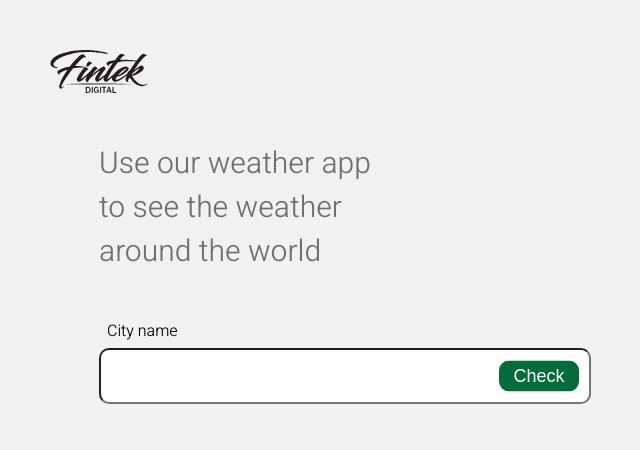
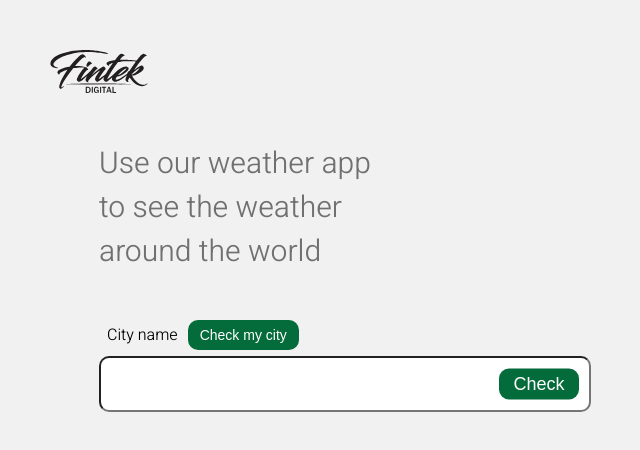
Before and after one commit to OfekMajar/WeatherTracker, a React (Vite) app in the folder WeatherTrackerFrontEnd/: page / in a window 1280 px wide. Shown: the top 450 px of the page, without its empty margins (295-935 px from the left). Built offline with nearby package versions, Linux system fonts and the light colour scheme; no server answers.

Commit message:
added check my city

```diff
--- a/WeatherTrackerFrontEnd/src/Context/Weather.jsx
+++ b/WeatherTrackerFrontEnd/src/Context/Weather.jsx
@@ -2,6 +2,7 @@ import { createContext, useState } from "react";
 import propTypes from "prop-types";
 import axios from "axios";
 import { baseUrl } from "../utils/backEndUtils";
+import { toastError, toastLoading, toastSuccess } from "../components/AppToaster/toastCommands";
 
 export const WeatherContext = createContext({});
 
@@ -14,13 +15,21 @@ export default function WeatherProvider({ children }) {
         params: { lat: latitude, lon: longitude },
       });
       const { data } = res;
+
       if (res.status === 200 && data.status !== 400) {
         setWeather(data);
-      } else {
-        console.error("Error fetching weather data:", data.message);
+        toastSuccess(`${data?.location?.name}'s weather`);
+      }
+      if (data.status === 400) {
+        toastError(data.message);
+        setWeather();
       }
     } catch (error) {
-      console.error("Error fetching weather data:", error);
+      console.error("Error fetching city data:", error);
+      setWeather();
+      toastError(error);
+    } finally {
+      toastLoading(false);
     }
   };
 
@@ -43,7 +52,6 @@ export default function WeatherProvider({ children }) {
   const shared = {
     weather,
     setWeather,
-    fetchWeatherByCoordinates,
     fetchCurrentLocationWeather,
   };
 
--- a/WeatherTrackerFrontEnd/src/components/SearchBar/SearchBar.jsx
+++ b/WeatherTrackerFrontEnd/src/components/SearchBar/SearchBar.jsx
@@ -11,10 +11,15 @@ import {
 
 function SearchBar() {
   const [cityName, setCityName] = useState("");
-  const { setWeather } = useContext(WeatherContext);
+  const { setWeather, fetchCurrentLocationWeather } =
+    useContext(WeatherContext);
 
   const handleChange = (event) => {
     setCityName(event.target.value);
+  };
+
+  const handleMyCity = () => {
+    fetchCurrentLocationWeather();
   };
 
   const handleSearch = async () => {
@@ -32,7 +37,7 @@ function SearchBar() {
 
       if (res.status === 200 && data.status !== 400) {
         setWeather(data);
-        toastSuccess(`${data?.location?.region}'s weather`);
+        toastSuccess(`${data?.location?.name}'s weather`);
       } else {
         toastError(data.message || "Error fetching weather data.");
         setWeather(null);
@@ -46,10 +51,25 @@ function SearchBar() {
     }
   };
 
+  const handleKeyDown = (event) => {
+    if (event.key === "Enter") {
+      handleSearch();
+    }
+  };
+
+  const handleClear = () => {
+    setCityName("");
+    setWeather();
+  };
   return (
     <div className={styles["search-bar-container"]}>
       <label className={styles["search-bar-label"]} htmlFor="cityName">
-        City name
+        City name{" "}
+        <button
+          className={styles["search-bar-my-city-button"]}
+          onClick={handleMyCity}>
+          Check my city
+        </button>
       </label>
       <div className={styles["search-bar-input-box"]}>
         <input
@@ -58,6 +78,7 @@ function SearchBar() {
           id="cityName"
           value={cityName}
           onChange={handleChange}
+          onKeyDown={handleKeyDown}
         />
         <button className={styles["search-bar-button"]} onClick={handleSearch}>
           Check
--- a/WeatherTrackerFrontEnd/src/components/SearchBar/SearchBar.module.css
+++ b/WeatherTrackerFrontEnd/src/components/SearchBar/SearchBar.module.css
@@ -8,14 +8,19 @@
   font-weight: 300;
   line-height: 22px;
   padding: 6px 8px;
+  display: flex;
+  align-items: center;
+  gap: 10px;
 }
+
 .search-bar-input-box {
   position: relative;
   display: flex;
   align-items: center;
 }
+
 .search-bar-input {
-  background: #ffffff 0% 0% no-repeat padding-box;
+  background: #ffffff;
   border-radius: 10px;
   width: 100%;
   font-size: 22px;
@@ -23,18 +28,47 @@
   padding: 10px 12px;
   box-sizing: border-box;
 }
-.search-bar-button {
-  position: absolute;
-  background: #046b3b 0% 0% no-repeat padding-box;
-  width: 80px;
+
+.search-bar-button,
+.search-bar-my-city-button {
+  background: #046b3b;
   border-radius: 10px;
-  font-size: 18px;
-  line-height: 27px;
   color: #ffffff;
   border: none;
   padding: 2px 6px;
-  margin: 0;
+  cursor: pointer;
+  font-size: 18px;
+  line-height: 27px;
+  transition: all 0.3s ease;
+}
+
+.search-bar-button {
+  position: absolute;
+  width: 80px;
   top: 50%;
   transform: translateY(-50%);
   right: 12px;
 }
+
+.search-bar-my-city-button {
+  font-size: 14px;
+  line-height: 18px;
+  padding: 6px 12px;
+}
+
+.search-bar-button:hover,
+.search-bar-my-city-button:hover {
+  background: #035a27;
+  box-shadow: 0 4px 8px rgba(0, 0, 0, 0.2);
+}
+
+.search-bar-my-city-button:active {
+  background: #024d1b;
+  transform: translateY(2px);
+  box-shadow: 0 2px 4px rgba(0, 0, 0, 0.2);
+}
+.search-bar-button:active {
+  background: #024d1b;
+  transform: translateY(-40%);
+  box-shadow: 0 2px 4px rgba(0, 0, 0, 0.2);
+}
```
